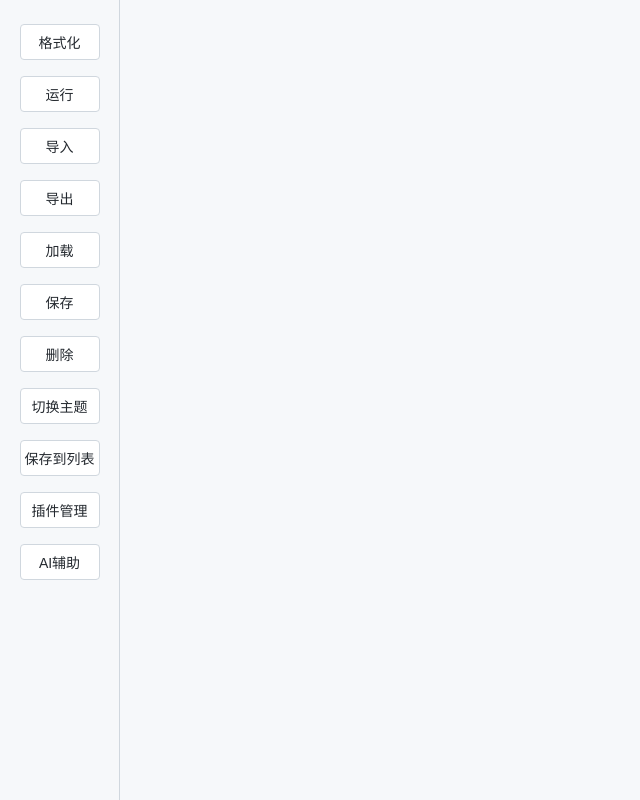
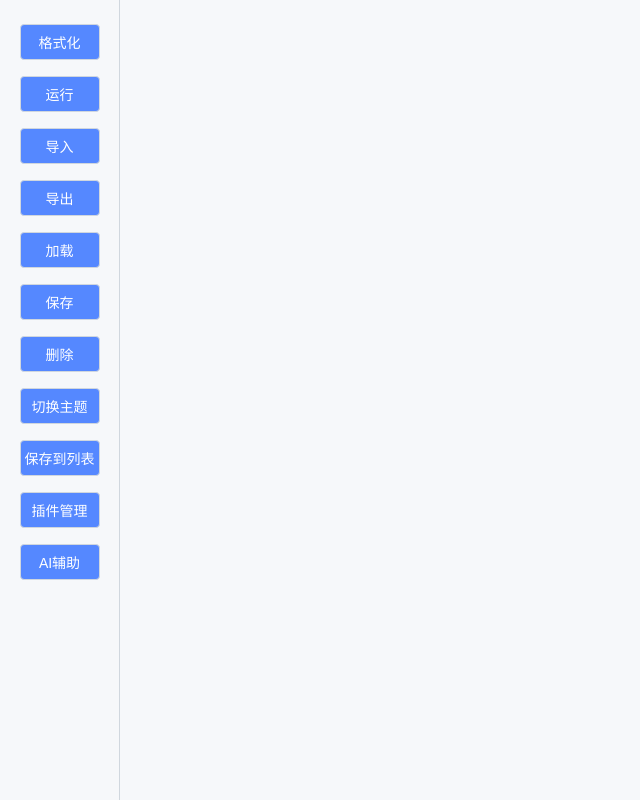
Before and after one commit to easyeda/eext-api-debug-tool, a website with bundled scripts: page iframe/main/index.html in a window 1280 px wide. Shown: the whole page, without its empty margins (0-640 px from the left). Built offline with nearby package versions, Linux system fonts and the light colour scheme.

Commit message:
修改亮色背景为更符合嘉立创样式的背景

```diff
--- a/iframe/style/body-light.css
+++ b/iframe/style/body-light.css
@@ -20,7 +20,7 @@ body {
 #sidebar {
 	width: 120px;
 	background: #f6f8fa; /* 浅灰背景 */
-	color: #24292f;       /* 深灰文字 */
+	color: #24292f; /* 深灰文字 */
 	display: flex;
 	flex-direction: column;
 	align-items: center;
@@ -59,13 +59,13 @@ body {
 	padding: 8px 0;
 }
 
-/* 按钮：背景浅，文字深（与原来“调换”）*/
+/* 按钮*/
 #sidebar button {
 	width: 80px;
 	height: 36px;
-	background: white;           /* 原先是深色，现在白色 */
-	color: #24292f;             /* 原先是白色，现在深灰 */
-	border: 1px solid #d0d7de;  /* 浅灰边框 */
+	background: #5588ff;
+	color: #ffffff;
+	border: 1px solid #d0d7de;
 	border-radius: 4px;
 	font-size: 14px;
 	cursor: pointer;
@@ -75,7 +75,7 @@ body {
 }
 
 #sidebar button:hover {
-	background: #eaeef5;        /* hover 浅蓝灰 */
+	background: #eaeef5; /* hover 浅蓝灰 */
 	border-color: #8c959e;
 }
 
```
